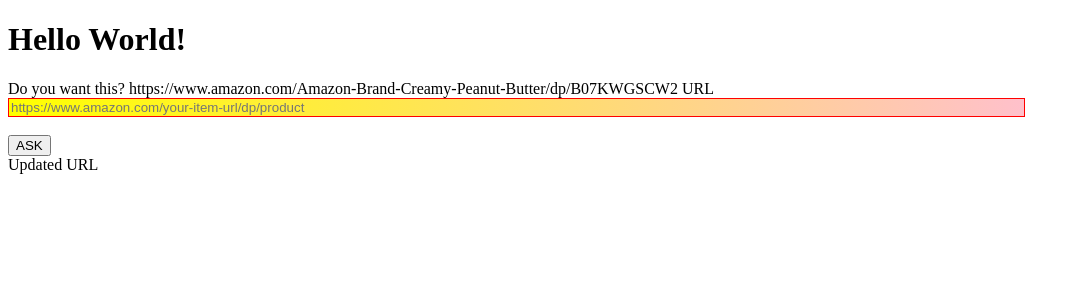
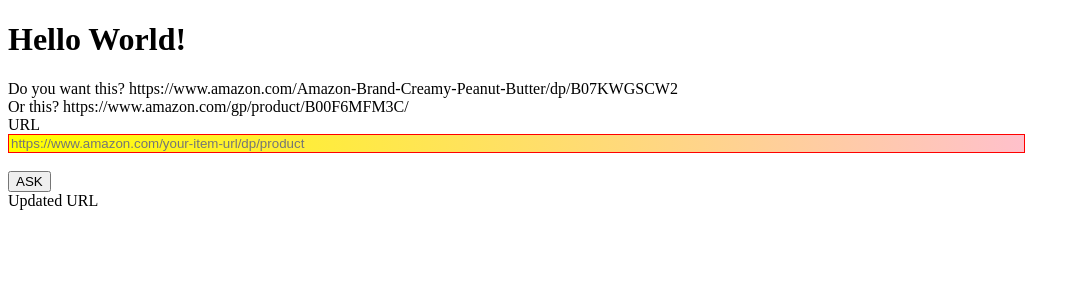
Before and after one commit to aberke/locker-hack, a Flask app: page /index in a window 1280 px wide. Shown: the top 300 px of the page, without its empty margins (0-1080 px from the left). Run offline with Flask 2, Linux system fonts and the light colour scheme.

Commit message:
more types of amazon product URLs

```diff
--- a/static/amazon.js
+++ b/static/amazon.js
@@ -3,7 +3,9 @@ console.log('hello amazon');
 
 
 const associatesID = 'mutualsupply-20';
-const AmazonProductURLRegex = /https:\/\/www.amazon.com\/([A-z0-9]|-)+\/dp\/([A-z0-9])+\/?/g;
+const AmazonProductURLRegex = /https:\/\/www.amazon.com\/(([A-z0-9]|-)+\/)?(d|g)p\/([A-z0-9])+\/?/g;
+
+// const AmazonProductURLRegex = /https:\/\/www.amazon.com\/([A-z0-9]|-)+\/(d|g)p\/([A-z0-9])+\/?/g;
 
 
 function getCleanProductURL(url) {
@@ -23,11 +25,27 @@ function getCleanAffiliatesLink(url) {
 
 const pb_small_URL = 'https://www.amazon.com/Amazon-Brand-Creamy-Peanut-Butter/dp/B07KWGSCW2';
 const pb_large_URL = 'https://www.amazon.com/Amazon-Brand-Creamy-Peanut-Butter/dp/B07KWD9K4C';
+const food_URL = 'https://www.amazon.com/gp/product/B00F6MFM3C/ref=ox_sc_act_image_1?smid=A10NTCWR0ILBQH&psc=1'
+const computer_URL = 'https://www.amazon.com/dp/B07MXCQZ11/';
 
+const urls = [
+	pb_small_URL, pb_large_URL, food_URL, computer_URL,
+	pb_large_URL.concat('/?some-stuff&and-more'),
+	pb_large_URL.concat('/?track-me-bb'),
+];
+function testGoodUrl(url) {console.assert(url.match(AmazonProductURLRegex)[0])};
+urls.forEach(testGoodUrl);
+
+console.assert(food_URL.match(AmazonProductURLRegex)[0]);
 console.assert(pb_small_URL.match(AmazonProductURLRegex)[0]);
 console.assert(pb_large_URL.match(AmazonProductURLRegex)[0]);
 console.assert(pb_large_URL.concat('/?some-stuff&and-more').match(AmazonProductURLRegex)[0]);
 console.assert(pb_large_URL.concat('/?track-me-bb').match(AmazonProductURLRegex)[0]);
 
-console.assert('https://www.not-amazon.com/Butter/dp/B07KWGSCW2'.match(AmazonProductURLRegex)==null);
-console.assert('https://www.amazon.com/Amazon-Brand-Creamy-Peanut-Butter/dp/'.match(AmazonProductURLRegex)==null);
+const bad_urls = [
+	'https://www.not-amazon.com/Butter/dp/B07KWGSCW2',
+	'https://www.amazon.com/Amazon-Brand-Creamy-Peanut-Butter/dp/',
+];
+bad_urls.forEach(function(url) {
+	console.assert(url.match(AmazonProductURLRegex)==null);
+});
--- a/templates/index.html
+++ b/templates/index.html
@@ -36,6 +36,10 @@
     </h1>
     {% endif %}
     Do you want this? https://www.amazon.com/Amazon-Brand-Creamy-Peanut-Butter/dp/B07KWGSCW2
+    <br/>
+    Or this? https://www.amazon.com/gp/product/B00F6MFM3C/
+
+    <br/>
 
       <!-- <form> -->
         <label for="product-url">URL</label>
```
